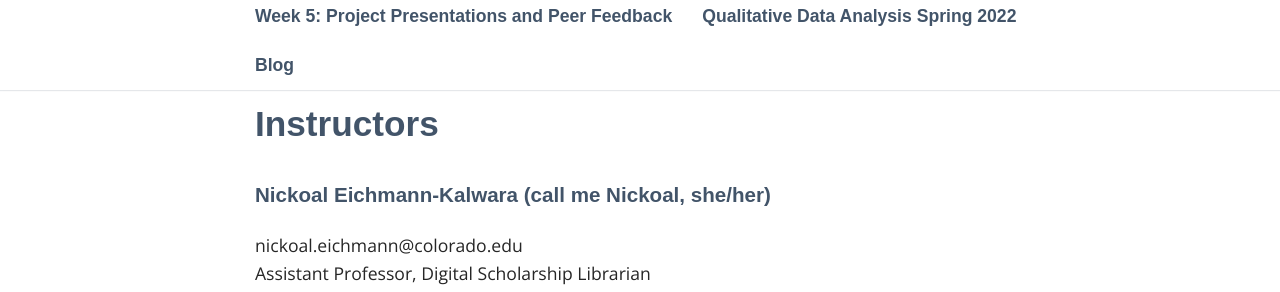
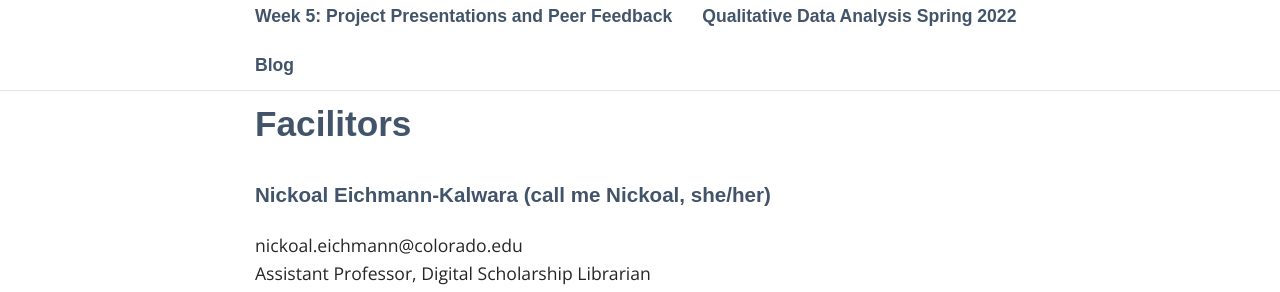
Before and after one commit to jwrigs/QDA2022, a Jekyll site: the page built from _pages/syllabus.md, in a window 1280 px wide and 900 px high, scrolled down 635 px. Shown: the part 156-448 px from the top of the window. Built offline with Jekyll 4.4.1, drawn with Linux system fonts in a browser that asks for light colours; some web fonts are replaced; our own code applies the rules of GitHub Pages for plain Markdown files.

Commit message:
Update syllabus.md

```diff
--- a/_pages/syllabus.md
+++ b/_pages/syllabus.md
@@ -4,7 +4,7 @@
 Spring 2022, University of Colorado Boulder
 Tuesdays, 10am-12:30pm Mountain Time meeting remotely
 
-## Instructors
+## Facilitors
 
 ### Nickoal Eichmann-Kalwara (call me Nickoal, she/her)
 nickoal.eichmann@colorado.edu <br>
```
